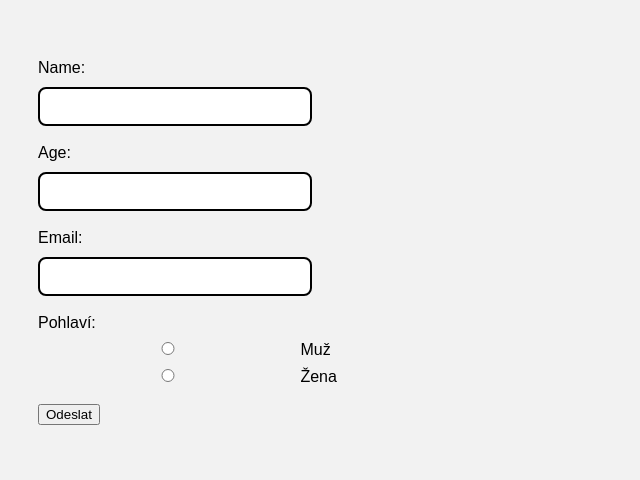
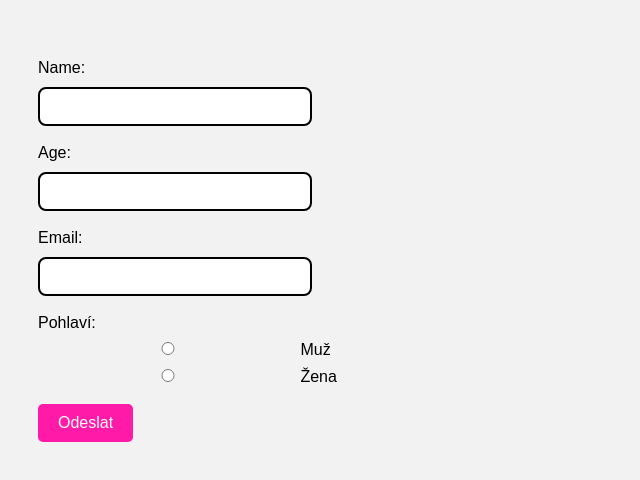
Before and after one commit to Nazar59/mini-web-1d-vis-suryk, a plain HTML site: page index.html in a window 1280 px wide. Shown: the whole page, without its empty margins (0-640 px from the left). Drawn offline with Linux system fonts and the light colour scheme.

Commit message:
Refactor button styles and add new button properties

```diff
--- a/style0303.css
+++ b/style0303.css
@@ -22,7 +22,7 @@ h2 {
     color: #333;
 }
 button:hover{
-     background-color: green;
+     background-color: rgb(0, 233, 250);
      cursor:grabbing;
 }
 body {
@@ -31,3 +31,12 @@ body {
     background-color: #f2f2f2;
     cursor: url("cr.webp"),auto;
 }
+button {
+    padding: 10px 20px;
+    background-color: rgb(255, 27, 168);
+    color: white;
+    border: none;
+    border-radius: 5px;
+    font-size: 16px;
+    transition: background-color 1.5s ease;
+}
```
